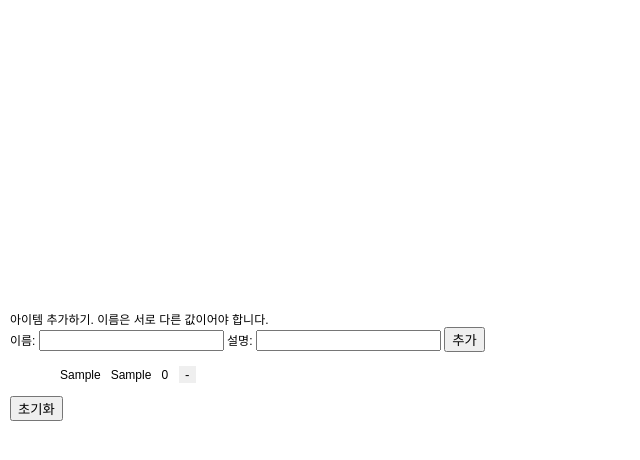
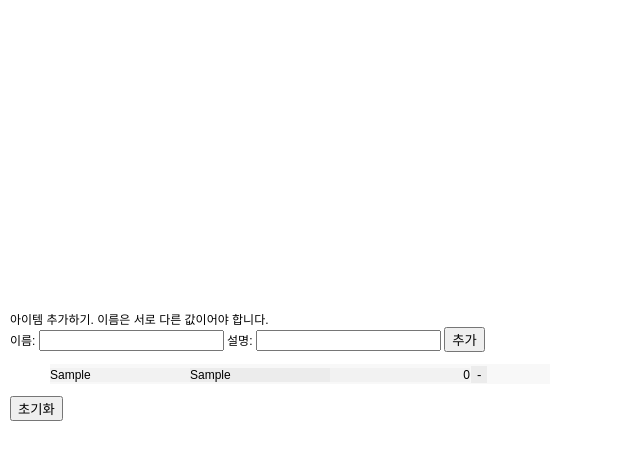
Before and after one commit to rasberryrabbit/kakaotv_chat_simple, a plain HTML site: page doc/webvotelog.html in a window 1280 px wide. Both pictures are taken after typing "Sample", "Sample" into the empty fields and a click on the button "추가". Shown: the whole page, without its empty margins (0-640 px from the left). Drawn offline with Linux system fonts and the light colour scheme.

Commit message:
update css.

```diff
--- a/doc/stylevote.css
+++ b/doc/stylevote.css
@@ -1,5 +1,22 @@
+li span {
+  display: inline-block;
+  width: 140px;
+}
+
+#resultul {
+  width: 500px;
+}
+
+#resultul :nth-child(even) {
+  background-color: #cccccc44;
+}
+
+#resultul :nth-child(odd) {
+  background-color: #cccccc22;
+}
+
 #itemname {
-  margin: 10px;
+
 }
 
 #removebtn {
@@ -8,5 +25,5 @@
 }
 
 #labelc {
-  margin: 10px;
+  text-align: right;
 }
```
